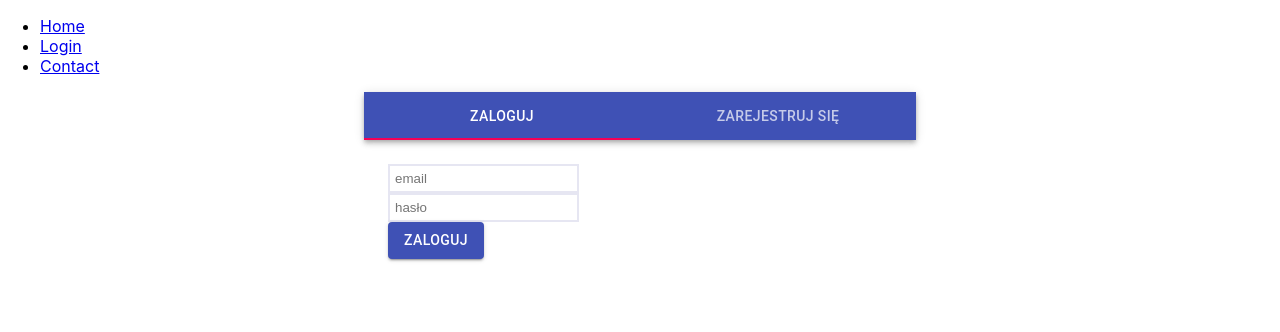
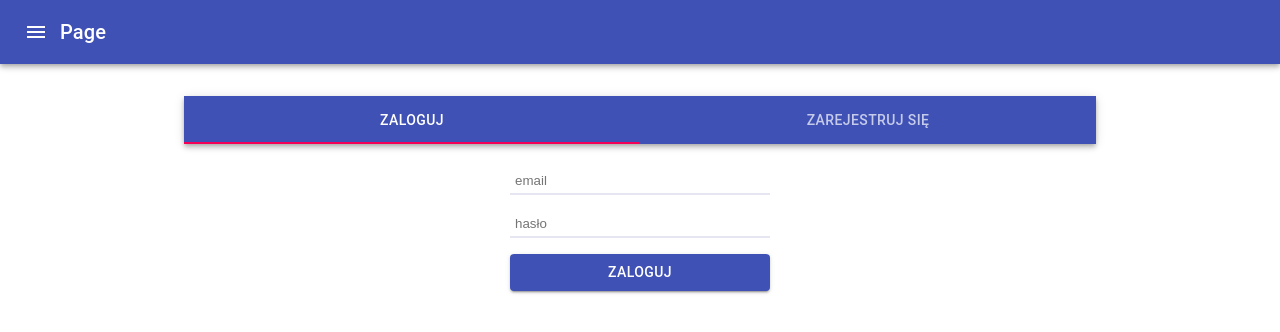
Before and after one commit to ponyhunt3r/sign-app-front, a React (Create React App) app: page /login in a window 1280 px wide. Shown: the top 332 px of the page. Built offline with nearby package versions, Linux system fonts and the light colour scheme.

Commit message:
upper navbar

```diff
--- a/src/index.js
+++ b/src/index.js
@@ -3,25 +3,98 @@ import ReactDOM from 'react-dom';
 import './index.css';
 import App from './App';
 import * as serviceWorker from './serviceWorker';
-import { Switch, Link, Route, BrowserRouter as Router} from 'react-router-dom'
+import { Switch, Link, Route, BrowserRouter as Router } from 'react-router-dom'
 import Login from './pages/login/login'
 import Contact from './pages/contact/contact'
 import Notfound from './pages/404/404'
+import AppBar from '@material-ui/core/AppBar';
+import Toolbar from '@material-ui/core/Toolbar';
+import Typography from '@material-ui/core/Typography';
+import IconButton from '@material-ui/core/IconButton';
+import MenuIcon from '@material-ui/icons/Menu';
+import ListItem from '@material-ui/core/ListItem';
+import ListItemText from '@material-ui/core/ListItemText';
+import Divider from '@material-ui/core/Divider';
+import MailIcon from '@material-ui/icons/Mail';
+import ListItemIcon from '@material-ui/core/ListItemIcon';
+import List from '@material-ui/core/List';
+import Drawer from '@material-ui/core/Drawer';
+import { makeStyles } from '@material-ui/core/styles';
 
-const routing = (
+const useStyles = makeStyles({
+    list: {
+      width: 250,
+    }
+  });
+
+const Routing = function () {
+
+    const classes = useStyles();
+
+    const [state, setState] = React.useState({
+        left: false
+    });
+    const toggleDrawer = (open) => event => {
+        if (event.type === 'keydown' && (event.key === 'Tab' || event.key === 'Shift')) {
+            return;
+        }
+        setState({ ...state, 'left': open });
+    };
+
+    const listObjects = [
+        {text: 'O nas', link: '/'},
+        {text: 'Kursy', link: '/home'}
+    ]
+    const secondListObjects = [
+        {text: 'Mój Profil', link: '/profile'},
+        {text: 'Wyloguj', link: '/logout'}
+    ]
+
+    const sideList = () => (
+        <div
+            role="presentation"
+            onClick={toggleDrawer(false)}
+            onKeyDown={toggleDrawer(false)}
+            className={classes.list}
+        >
+            <List>
+                {listObjects.map((obj, index) => (
+                    <ListItem button key={obj.text}>
+                        <ListItemIcon>  <Link to={obj.link}><MailIcon /></Link></ListItemIcon>
+                        <ListItemText primary={obj.text} />
+                    </ListItem>
+                ))}
+            </List>
+            <Divider />
+            <List>
+                {secondListObjects.map((obj, index) => (
+                    <ListItem button key={obj.text}>
+                       <ListItemIcon>  <Link to={obj.link}><MailIcon /></Link></ListItemIcon>
+                        <ListItemText primary={obj.text} />
+                    </ListItem>
+                ))}
+            </List>
+        </div>
+    );
+
+    return (
         <Router>
             <div>
-      <ul>
-        <li>
-          <Link to="/">Home</Link>
-        </li>
-        <li>
-          <Link to="/login">Login</Link>
-        </li>
-        <li>
-          <Link to="/contact">Contact</Link>
-        </li>
-      </ul>
+                <div>
+                    <AppBar position="static">
+                        <Toolbar>
+                            <IconButton onClick={toggleDrawer(true)} edge="start" color="inherit" aria-label="menu">
+                                <MenuIcon />
+                            </IconButton>
+                            <Typography variant="h6">
+                                Page
+                            </Typography>
+                        </Toolbar>
+                    </AppBar>
+                </div>
+                <Drawer open={state.left} onClose={toggleDrawer(false)}>
+                    {sideList('left')}
+                </Drawer>
                 <Switch>
                     <Route exact path="/" component={App} />
                     <Route path="/login" component={Login} />
@@ -31,7 +104,8 @@ const routing = (
             </div>
         </Router>
     )
+}
 
-ReactDOM.render(routing, document.getElementById('root'));
+ReactDOM.render(<Routing />, document.getElementById('root'));
 
 serviceWorker.unregister();
--- a/src/pages/login/form.css
+++ b/src/pages/login/form.css
@@ -1,5 +1,32 @@
 input {
     padding: 5px;
-    border: 2px solid rgba(12, 12, 130, 0.1);
+    border: none;
+    border-bottom: 2px solid rgba(12, 12, 130, 0.1);
     display: block;
+    margin-bottom: 1rem;
+    width: 250px;
 }
+input:focus {
+    outline: none;
+    border: none;
+    border-bottom: 2px solid rgba(102, 102, 150, 0.6);
+}
+.validationErr {
+    font-size: 14px;
+    color: red;
+    font-weight: 600;
+}
+.login-form {
+   display: flex;
+   justify-content: center;
+}
+form {
+    display: flex;
+    flex-direction: column;
+}
+@media screen and (max-width: 680px) {
+    .MuiContainer-maxWidthLg {
+      padding-left: 0px !important;
+      padding-right: 0px !important;
+    }
+  }
--- a/src/pages/login/login.tsx
+++ b/src/pages/login/login.tsx
@@ -44,6 +44,7 @@ const useStyles = makeStyles((theme: Theme) => ({
   root: {
     flexGrow: 1,
     backgroundColor: theme.palette.background.paper,
+    marginTop: '2rem'
   },
 }));
 
@@ -52,13 +53,12 @@ export default function SimpleTabs() {
   const [value, setValue] = React.useState(0);
 
   const handleChange = (event: React.ChangeEvent<{}>, newValue: number) => {
-      console.log('new numb', newValue)
     setValue(newValue);
   };
 
   return (
     <div className={classes.root}>
-        <Container maxWidth="sm">
+        <Container maxWidth="md" className="tab-container">
             <AppBar position="static">
                 <Tabs value={value}
                       onChange={handleChange}
--- a/src/pages/login/loginForm.tsx
+++ b/src/pages/login/loginForm.tsx
@@ -6,12 +6,16 @@ const LoginForm = ( props: any)=> {
 
   const { values } = props;
 
-  return (<Form autoComplete="off">
+  return (<div className="login-form">
+  <Form autoComplete="off">
                 <Field type="text" name="email" placeholder="email" value={values.email}/>
-                <ErrorMessage name="email" />
+                <div className="validationErr"><ErrorMessage className="validationErr" name="email" /></div>
+
                 <Field type="password" name="password" placeholder="hasło" />
-                <ErrorMessage name="password" />
-                <Button variant="contained" color="primary" type="submit">Zaloguj</Button> </Form>
+                <ErrorMessage className="validationErr" name="password" />
+                <Button variant="contained" color="primary" type="submit">Zaloguj</Button>
+        </Form>
+        </div>
   )
 
 }
--- a/src/pages/login/registerForm.tsx
+++ b/src/pages/login/registerForm.tsx
@@ -5,14 +5,17 @@ import Button from '@material-ui/core/Button'
 
 export default class LoginForm extends PureComponent {
 render() {
-  return (<Form noValidate autoComplete="off">
+  return (<div className="login-form">
+  <Form noValidate autoComplete="off">
                 <Field type="text" name="email" placeholder="email" />
                 <ErrorMessage name="email" />
                 <Field type="password" name="password" placeholder="hasło" />
                 <ErrorMessage name="password" />
                 <Field type="password" name="confirmPassword" placeholder="potwiedź hasło" />
                 <ErrorMessage name="confirmPassword" />
-                <Button variant="contained" color="primary" type="submit">Załóż konto</Button> </Form>
+                <Button variant="contained" color="primary" type="submit">Załóż konto</Button>
+                </Form>
+                </div>
   )
  }
 }
--- a/src/pages/login/registerWrapper.jsx
+++ b/src/pages/login/registerWrapper.jsx
@@ -2,6 +2,7 @@ import { withFormik } from "formik"
 import * as yup from "yup"
 import RegisterForm from "./registerForm"
 import Axios from 'axios';
+
 
 const RegisterWrapper = RegisterForm
 
```
Lines whose indentation alone changed are shown as unchanged.
